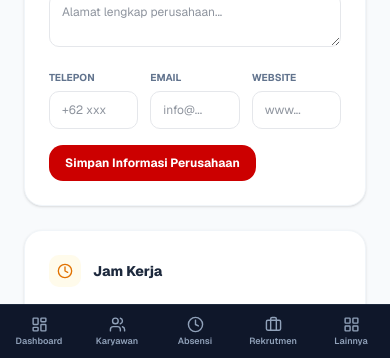
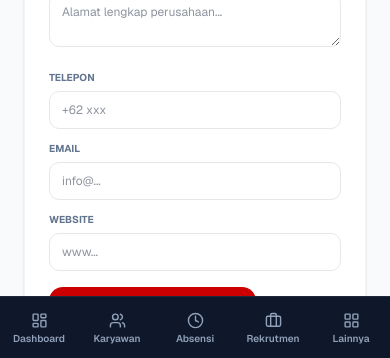
Before and after one commit to KennNivexx/stagg.ptpgp, a Next.js app: page /hrd/admin/settings in a window 390 px wide. Shown: the part 484-842 px from the top of the page. Built offline with nearby package versions, Linux system fonts and the light colour scheme; no server answers.

Commit message:
fix mobile responsiveness: viewport, z-index, touch targets, grid

```diff
--- a/src/app/hrd/admin/page.tsx
+++ b/src/app/hrd/admin/page.tsx
@@ -38,7 +38,7 @@ function AdminCard({
   return (
     <Link
       href={href}
-      className="bg-white rounded-2xl border border-slate-100 shadow-sm p-6 hover:shadow-md hover:border-slate-200 transition-all group"
+      className="bg-white rounded-2xl border border-slate-100 shadow-sm p-6 hover:shadow-md hover:border-slate-200 active:shadow-md active:scale-[0.98] transition-all group"
     >
       <div className="flex items-start gap-4">
         <div className={`p-3 ${c.bg} ${c.text} rounded-xl group-hover:scale-110 transition-transform`}>
--- a/src/app/hrd/admin/settings/SettingsClient.tsx
+++ b/src/app/hrd/admin/settings/SettingsClient.tsx
@@ -30,7 +30,7 @@ function Section({ title, icon: Icon, color, children, onSave, loading, msg }: {
         {children}
         <Msg m={msg} />
         <button type="button" onClick={onSave} disabled={loading}
-          className="px-4 py-2.5 bg-[#CC0000] text-white text-xs font-bold rounded-xl hover:bg-[#aa0000] transition-colors disabled:opacity-60">
+          className="px-4 py-2.5 bg-[#CC0000] text-white text-xs font-bold rounded-xl hover:bg-[#aa0000] active:scale-[0.97] active:bg-[#990000] transition-all disabled:opacity-60">
           {loading ? "Menyimpan..." : `Simpan ${title}`}
         </button>
       </div>
@@ -133,7 +133,7 @@ export default function SettingsClient({ initialSettings = {} }: { initialSettin
             <label className="block text-[10px] font-bold text-slate-500 uppercase mb-1.5">Alamat</label>
             <textarea name="address" rows={2} defaultValue={s.company_address ?? ""} className="w-full text-xs border border-gray-200 rounded-lg px-3 py-2.5 focus:border-[#CC0000] outline-none" placeholder="Alamat lengkap perusahaan..." />
           </div>
-          <div className="grid grid-cols-3 gap-3">
+          <div className="grid grid-cols-1 sm:grid-cols-3 gap-3">
             <div>
               <label className="block text-[10px] font-bold text-slate-500 uppercase mb-1.5">Telepon</label>
               <input name="phone" type="text" defaultValue={s.company_phone ?? ""} className="w-full text-xs border border-gray-200 rounded-lg px-3 py-2.5 focus:border-[#CC0000] outline-none" placeholder="+62 xxx" />
@@ -249,8 +249,8 @@ export default function SettingsClient({ initialSettings = {} }: { initialSettin
                   className="w-full pr-10 text-xs border border-gray-200 rounded-lg px-3 py-2.5 focus:border-[#CC0000] outline-none font-mono"
                 />
                 <button type="button" onClick={() => setShowPass(!showPass)}
-                  className="absolute right-3 top-1/2 -translate-y-1/2 text-slate-400 hover:text-slate-600">
-                  {showPass ? <EyeOff size={14} /> : <Eye size={14} />}
+                  className="absolute right-1 top-1/2 -translate-y-1/2 text-slate-400 hover:text-slate-600 p-2 min-w-[40px] min-h-[40px] flex items-center justify-center">
+                  {showPass ? <EyeOff size={18} /> : <Eye size={18} />}
                 </button>
               </div>
               <p className="text-[10px] text-slate-400 mt-1">Bukan password Gmail biasa. Harus berupa App Password 16 karakter dari Google.</p>
@@ -388,8 +388,8 @@ export default function SettingsClient({ initialSettings = {} }: { initialSettin
                   placeholder="EAAxxxxxxxxxxxx"
                   className="w-full pr-10 text-xs border border-gray-200 rounded-lg px-3 py-2.5 focus:border-[#CC0000] outline-none font-mono" />
                 <button type="button" onClick={() => setShowWaToken(!showWaToken)}
-                  className="absolute right-3 top-1/2 -translate-y-1/2 text-slate-400 hover:text-slate-600">
-                  {showWaToken ? <EyeOff size={14} /> : <Eye size={14} />}
+                  className="absolute right-1 top-1/2 -translate-y-1/2 text-slate-400 hover:text-slate-600 p-2 min-w-[40px] min-h-[40px] flex items-center justify-center">
+                  {showWaToken ? <EyeOff size={18} /> : <Eye size={18} />}
                 </button>
               </div>
             </div>
@@ -401,8 +401,8 @@ export default function SettingsClient({ initialSettings = {} }: { initialSettin
                   <input name="app_secret" type={showWaSecret ? "text" : "password"} defaultValue={s.wa_app_secret ?? ""}
                     className="w-full pr-10 text-xs border border-gray-200 rounded-lg px-3 py-2.5 focus:border-[#CC0000] outline-none font-mono" />
                   <button type="button" onClick={() => setShowWaSecret(!showWaSecret)}
-                    className="absolute right-3 top-1/2 -translate-y-1/2 text-slate-400 hover:text-slate-600">
-                    {showWaSecret ? <EyeOff size={14} /> : <Eye size={14} />}
+                    className="absolute right-1 top-1/2 -translate-y-1/2 text-slate-400 hover:text-slate-600 p-2 min-w-[40px] min-h-[40px] flex items-center justify-center">
+                    {showWaSecret ? <EyeOff size={18} /> : <Eye size={18} />}
                   </button>
                 </div>
                 <p className="text-[10px] text-slate-400 mt-1">Dipakai untuk verifikasi signature webhook — wajib diisi.</p>
--- a/src/app/hrd/layout.tsx
+++ b/src/app/hrd/layout.tsx
@@ -383,7 +383,7 @@ export default function HRDLayout({ children }: { children: ReactNode }) {
         />
       )}
 
-      <aside className={`w-72 bg-[#0F172A] text-white flex flex-col fixed inset-y-0 left-0 z-40 transition-transform duration-300 border-r border-slate-800 lg:translate-x-0 lg:static lg:h-screen ${isSidebarOpen ? "translate-x-0" : "-translate-x-full"}`}>
+      <aside className={`w-72 bg-[#0F172A] text-white flex flex-col fixed inset-y-0 left-0 z-50 transition-transform duration-300 border-r border-slate-800 lg:translate-x-0 lg:static lg:h-screen ${isSidebarOpen ? "translate-x-0 pointer-events-auto" : "-translate-x-full pointer-events-none"}`}>
         <div className="p-5 border-b border-slate-800 shrink-0">
           <div className="flex items-center gap-2">
             <span className="h-2.5 w-2.5 rounded-full bg-red-600 animate-pulse shrink-0"></span>
@@ -407,7 +407,8 @@ export default function HRDLayout({ children }: { children: ReactNode }) {
                   type="button"
                   onClick={() => toggleGroup(group.label)}
                   title={GROUP_TOOLTIPS[group.label]}
-                  className={`w-full flex items-center gap-2 px-5 py-1.5 ${hasActive ? "text-red-400" : "text-slate-500 hover:text-slate-300"} transition-colors`}
+                  aria-expanded={isExpanded}
+                  className={`w-full flex items-center gap-2 px-5 py-2.5 ${hasActive ? "text-red-400" : "text-slate-500 hover:text-slate-300"} transition-colors`}
                 >
                   <GroupIcon size={13} className="shrink-0" />
                   <span className="text-[10px] font-bold tracking-widest uppercase">{group.label}</span>
@@ -432,7 +433,7 @@ export default function HRDLayout({ children }: { children: ReactNode }) {
                         href={item.href}
                         onClick={() => setIsSidebarOpen(false)}
                         title={ITEM_TOOLTIPS[item.href] || item.label}
-                        className={`flex items-center gap-2 pl-9 pr-4 py-2 text-[11px] font-medium transition-all duration-150 ${
+                        className={`flex items-center gap-2 pl-9 pr-4 py-3 text-[11px] font-medium transition-all duration-150 ${
                           isActive
                             ? "bg-red-600/20 text-white border-l-2 border-red-500"
                             : "text-slate-400 hover:text-white hover:bg-slate-800/40 border-l-2 border-transparent"
@@ -470,7 +471,7 @@ export default function HRDLayout({ children }: { children: ReactNode }) {
         </div>
       </aside>
 
-      <div className="flex-1 flex flex-col min-w-0 lg:h-screen lg:overflow-hidden">
+      <div className="flex-1 flex flex-col min-w-0 overflow-x-hidden lg:h-screen lg:overflow-hidden">
         <header className="h-16 bg-white border-b border-slate-200 flex items-center justify-between px-6 lg:px-8 z-30 shrink-0">
           <div className="flex items-center gap-4">
             <div className="hidden md:flex items-center gap-2 bg-slate-100/80 px-3 py-1.5 rounded-xl border border-slate-200 w-64 lg:w-80">
@@ -507,7 +508,7 @@ export default function HRDLayout({ children }: { children: ReactNode }) {
       </div>
 
       {/* Mobile bottom navigation */}
-      <nav className="lg:hidden fixed bottom-0 left-0 w-full h-14 bg-[#0F172A] border-t border-slate-800 z-40 flex items-stretch">
+      <nav className="lg:hidden fixed bottom-0 left-0 w-full h-16 bg-[#0F172A] border-t border-slate-800 z-30 flex items-stretch">
         {BOTTOM_NAV.map((item) => {
           const isActive = isItemActive(pathname, item.href);
           const hasUnread = hasUnreadForHref(item.href, "/hrd");
@@ -516,7 +517,7 @@ export default function HRDLayout({ children }: { children: ReactNode }) {
             <Link
               key={item.href}
               href={item.href}
-              className={`relative flex-1 flex flex-col items-center justify-center gap-0.5 text-[9px] font-semibold transition-colors ${
+              className={`relative flex-1 flex flex-col items-center justify-center gap-0.5 text-[10px] font-semibold transition-colors ${
                 isActive ? "text-red-500" : "text-slate-400"
               }`}
             >
@@ -531,7 +532,8 @@ export default function HRDLayout({ children }: { children: ReactNode }) {
         <button
           type="button"
           onClick={() => setIsSidebarOpen(true)}
-          className="flex-1 flex flex-col items-center justify-center gap-0.5 text-[9px] font-semibold text-slate-400"
+          aria-label="Menu lengkap (buka sidebar)"
+          className="flex-1 flex flex-col items-center justify-center gap-0.5 text-[10px] font-semibold text-slate-400 active:text-slate-300"
         >
           <LayoutGrid size={17} />
           Lainnya
--- a/src/app/layout.tsx
+++ b/src/app/layout.tsx
@@ -1,4 +1,4 @@
-import type { Metadata } from "next";
+import type { Metadata, Viewport } from "next";
 import { Inter, Geist } from "next/font/google";
 import "./globals.css";
 import { cn } from "@/lib/utils";
@@ -24,6 +24,12 @@ export const metadata: Metadata = {
   },
 };
 
+export const viewport: Viewport = {
+  width: "device-width",
+  initialScale: 1,
+  maximumScale: 5,
+};
+
 export default function RootLayout({
   children,
 }: Readonly<{
```
